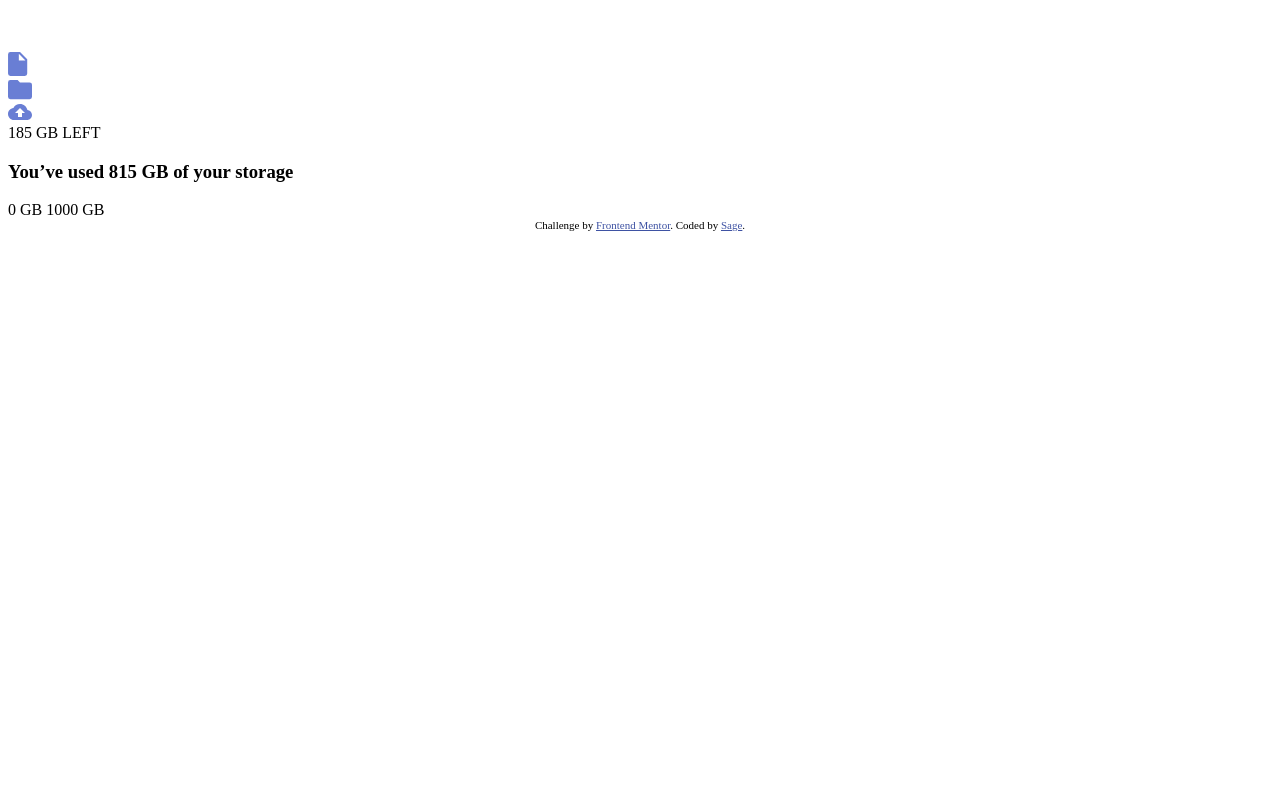
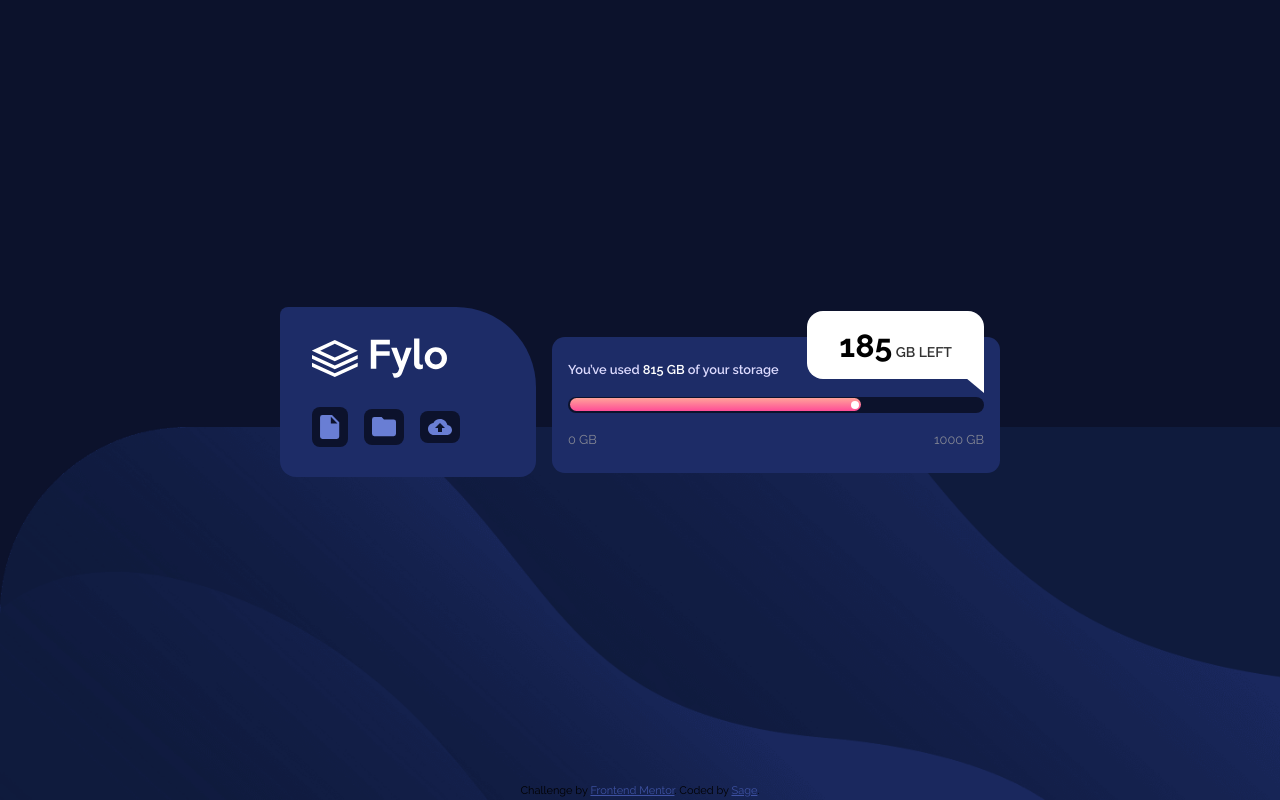
Before and after one commit to Not-Sage/Junior-Level-Front-End-Mentor-Challenges, a plain HTML site: page Fylo data storage component/index.html in a window 1280 px wide. Drawn offline with Linux system fonts and the light colour scheme.

Commit message:
Fylo data storage component

```diff
--- /dev/null
+++ b/Fylo data storage component/bg.css
@@ -0,0 +1,7 @@
+body {
+  background-image: url("/images/bg-desktop.png");
+  background-repeat: no-repeat;
+  background-size: contain;
+  background-position: center bottom;
+  height: 100vh;
+}
--- a/Fylo data storage component/index.html
+++ b/Fylo data storage component/index.html
@@ -11,8 +11,8 @@
       sizes="32x32"
       href="./images/favicon-32x32.png"
     />
-    <link rel="stylesheet" href="dist/css/style.this.css" />
-    <link rel="stylesheet" href="dist/css/bg.css" />
+    <link rel="stylesheet" href="style.this.css" />
+    <link rel="stylesheet" href="bg.css" />
 
     <title>Frontend Mentor | Fylo data storage component | Sage</title>
 
--- /dev/null
+++ b/Fylo data storage component/style.this.css
@@ -0,0 +1,147 @@
+@import url("https://fonts.googleapis.com/css2?family=Raleway:ital,wght@0,100..900;1,100..900&display=swap");
+* {
+  margin: 0;
+  padding: 0;
+  box-sizing: border-box;
+}
+
+body {
+  background-color: hsl(229, 57%, 11%);
+  font-family: "Raleway", sans-serif;
+}
+
+.container {
+  display: flex;
+  justify-content: center;
+  align-items: center;
+  height: 98%;
+  gap: 1rem;
+}
+.container .iconContainer {
+  display: flex;
+  height: 25%;
+  max-height: 170px;
+  min-width: 20%;
+  flex-direction: column;
+  justify-content: space-around;
+  align-items: start;
+  border-radius: 0.5rem 5rem 1rem 1rem;
+  background-color: hsl(228, 56%, 26%);
+  padding: 1rem 2rem;
+}
+.container .iconContainer .icons {
+  width: 100%;
+  display: flex;
+  gap: 1rem;
+  align-items: center;
+}
+.container .iconContainer .icons .icon {
+  background-color: hsl(229, 57%, 11%);
+  border-radius: 0.5rem;
+  padding: 0.5rem;
+  display: grid;
+  place-items: center;
+}
+.container .rightContainer {
+  display: flex;
+  height: 25%;
+  max-height: 170px;
+  width: 35%;
+  flex-direction: column;
+  justify-content: space-around;
+  align-items: start;
+}
+.container .rightContainer .blank {
+  height: 10%;
+  width: 100%;
+  display: flex;
+  justify-content: flex-end;
+}
+.container .bubble {
+  height: 400%;
+  position: relative;
+  margin-right: 1rem;
+  background: white;
+  padding: 1rem 2rem;
+  border-radius: 1rem 1rem 2px 1rem;
+  font-size: 14px;
+  font-weight: 600;
+  color: #333;
+  display: inline-block;
+  z-index: 10;
+}
+.container .bubble::after {
+  content: "";
+  position: absolute;
+  bottom: 0; /* move under the box */
+  left: 87.5%; /* center it horizontally */
+  transform: translateX(-50%);
+  border-width: 12px 10px 0 10px; /* triangle size */
+  border-style: solid;
+  border-color: white transparent transparent transparent;
+  scale: 2;
+  transform: rotate(90deg);
+}
+.container .big {
+  font-size: 2rem;
+  font-weight: 700;
+  color: black;
+}
+.container .dataContainer {
+  display: flex;
+  flex-direction: column;
+  justify-content: space-around;
+  height: 80%;
+  width: 100%;
+  background-color: hsl(228, 56%, 26%);
+  border-radius: 0.8rem;
+  position: relative;
+  right: 100;
+  padding: 1rem;
+}
+.container .dataContainer h3 {
+  color: hsl(243, 100%, 93%);
+  font-size: 0.8rem;
+  font-weight: 600;
+}
+.container .dataContainer h3 span {
+  color: white;
+}
+.container .dataContainer .level {
+  display: flex;
+  justify-content: space-between;
+  width: 100%;
+}
+.container .dataContainer .level span {
+  color: hsl(229, 7%, 55%);
+  font-size: 0.8rem;
+}
+.container .dataContainer .bar {
+  width: 100%;
+  height: 1rem;
+  border-radius: 2rem;
+  background-color: hsl(229, 57%, 11%);
+  display: flex;
+  justify-content: flex-start;
+  align-items: center;
+}
+.container .dataContainer .bar .line {
+  width: 70%;
+  height: 80%;
+  background-image: linear-gradient(hsl(6, 100%, 80%), hsl(335, 100%, 65%));
+  border-radius: 2rem;
+  z-index: 100;
+  display: flex;
+  justify-content: flex-end;
+  align-items: center;
+  position: relative;
+  right: -0.1rem;
+}
+.container .dataContainer .bar .line .dot {
+  position: relative;
+  right: 0.1rem;
+  height: 0.5rem;
+  width: 0.5rem;
+  background-color: white;
+  border-radius: 50%;
+}/*# sourceMappingURL=style.this.css.map */
```
